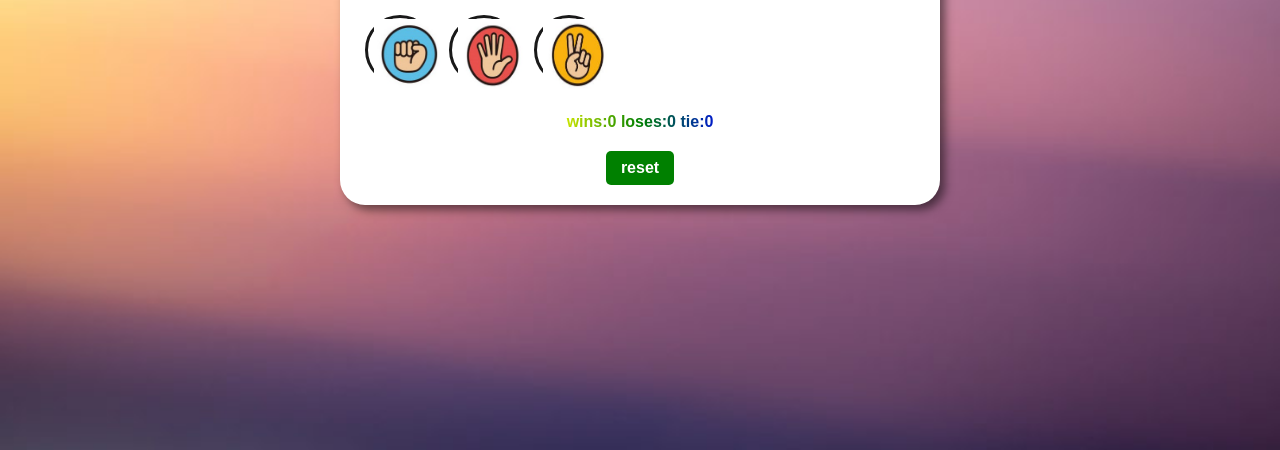
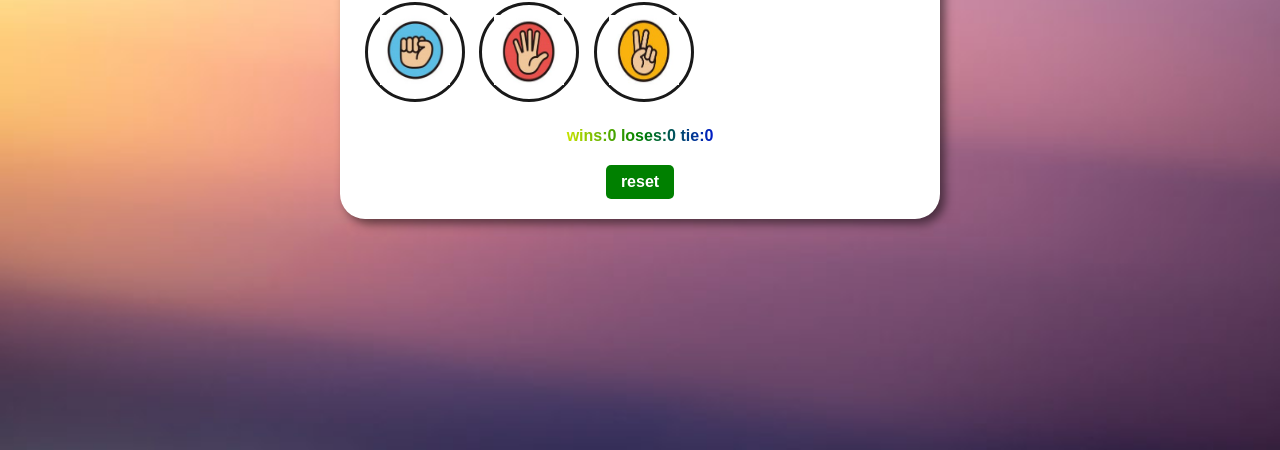
Before and after one commit to copy-ghost/Wowo, a plain HTML site: page index.html in a window 1280 px wide. Shown: the part 350-800 px from the top of the page. Drawn offline with Linux system fonts and the light colour scheme.

Commit message:
Update index.html

```diff
--- a/index.html
+++ b/index.html
@@ -55,8 +55,8 @@ width: 70px; /* Maintain aspect ratio */
 .move-b{
 background-color: transparent;
 border: 3px solid rgb(25, 25, 25); /* Thinner border */
-height: 70px; /* Further reduced button height */
-width: 70px; /* Further reduced button width */
+height: 100px; /* Further reduced button height */
+width: 100px; /* Further reduced button width */
 border-radius:50%;
 margin: 5px; /* Further reduced button margin */
 cursor: pointer;
```
